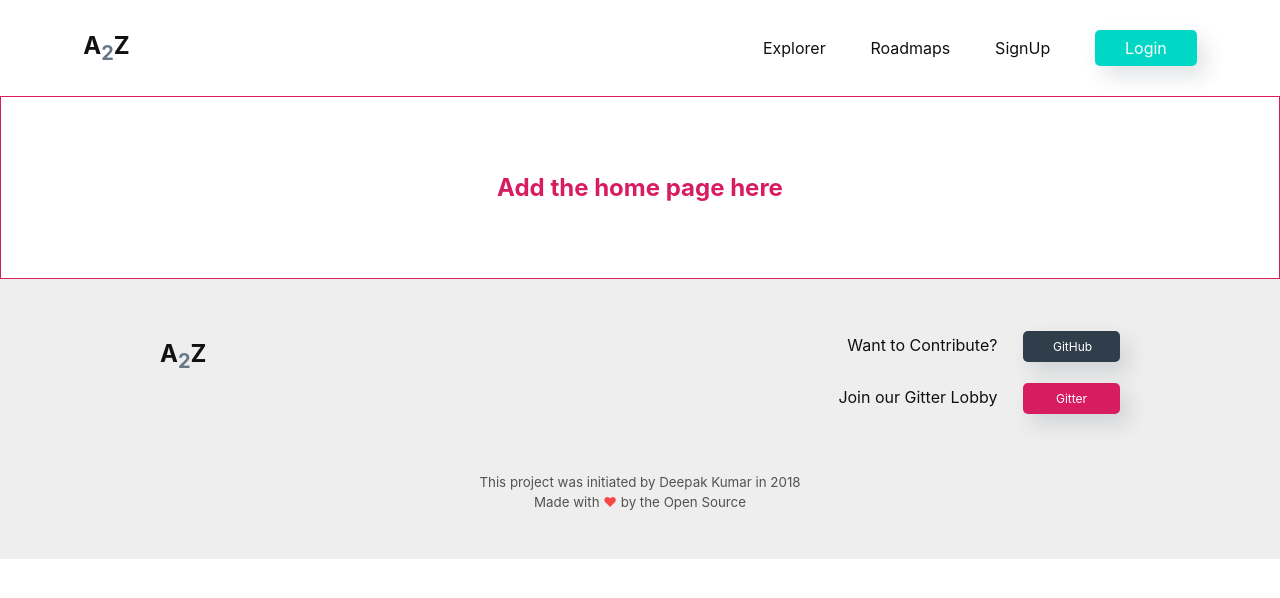
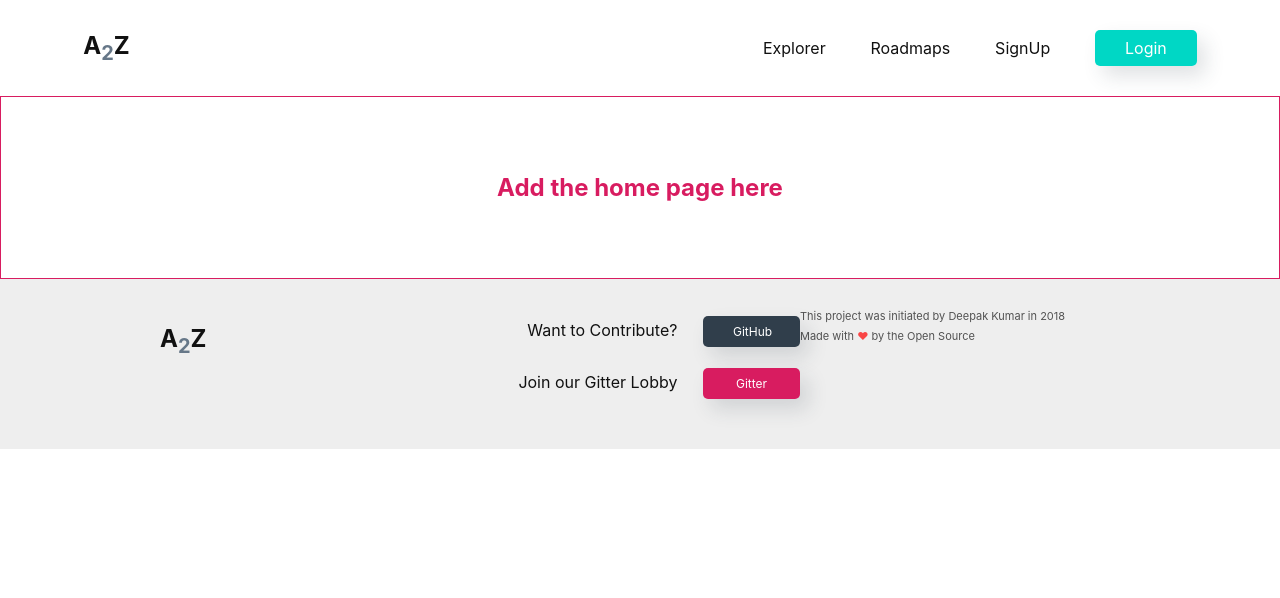
Before and after one commit to dipakkr/a2z-frontend, a React (Create React App) app: page / in a window 1280 px wide. Shown: the top 598 px of the page. Built offline with nearby package versions, Linux system fonts and the light colour scheme.

Commit message:
Changed footer style

```diff
--- a/src/hoc/Layout/Layout.css
+++ b/src/hoc/Layout/Layout.css
@@ -36,13 +36,13 @@ main {
 
 footer {
     width: 100%;
-    height: 35vh;
+    height: 15vh;
     bottom: 0;
     background: #eee;
+    padding: 25px 0;
 }
 
 #footer-container {
-    padding-top: 5vh;
     width: 75%;
     display: flex;
     flex-wrap: wrap;
@@ -50,9 +50,8 @@ footer {
     justify-content: space-between;
 }
 
-#footer-container > *:not(:last-child){
-    flex: 2;
-    flex-basis: 50%;
+#footer-container > * {
+    flex: 1;
 }
 
 .footer-link {
@@ -70,8 +69,10 @@ footer {
 }
 
 #claim {
-    text-align: center;
-    flex: 1;
-    margin-top: 5%;
+    text-align: left;
     opacity: 0.7;
 }
+
+#claim small {
+    font-size: 11px;
+}
```
